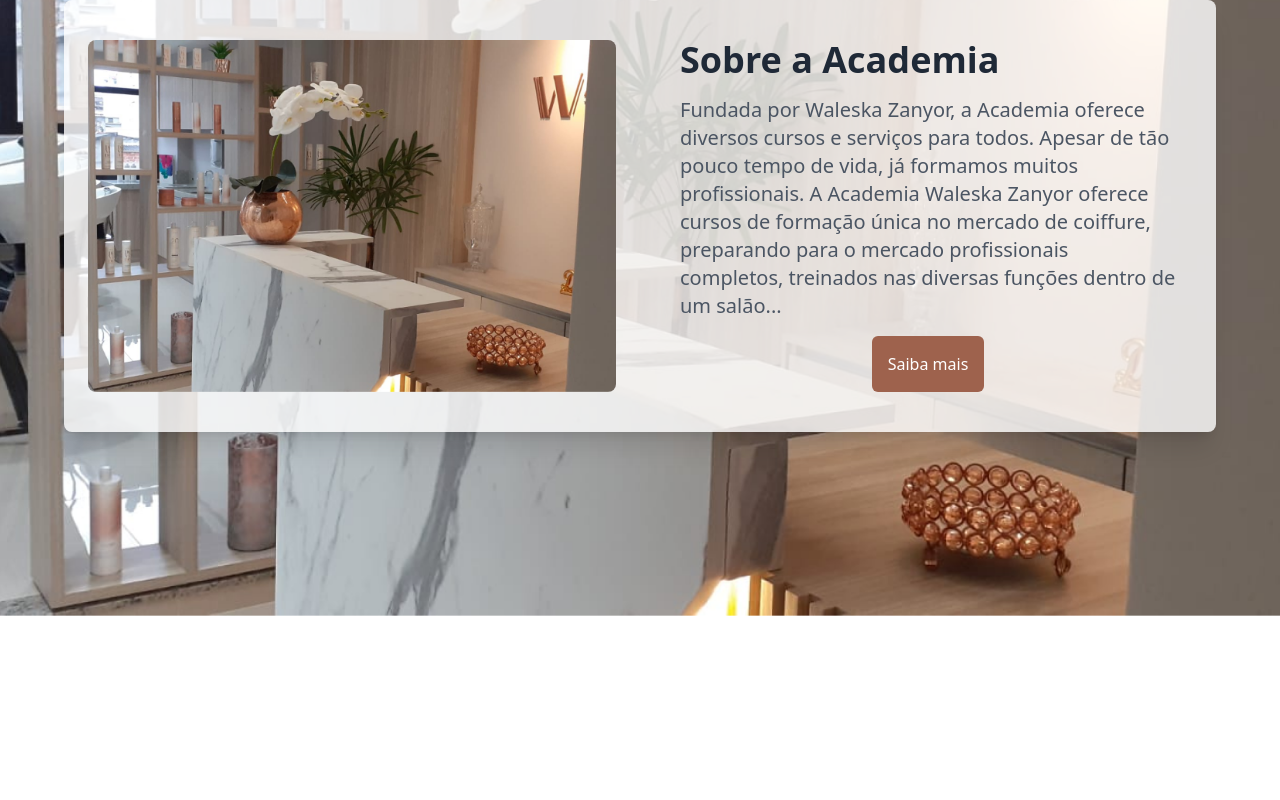
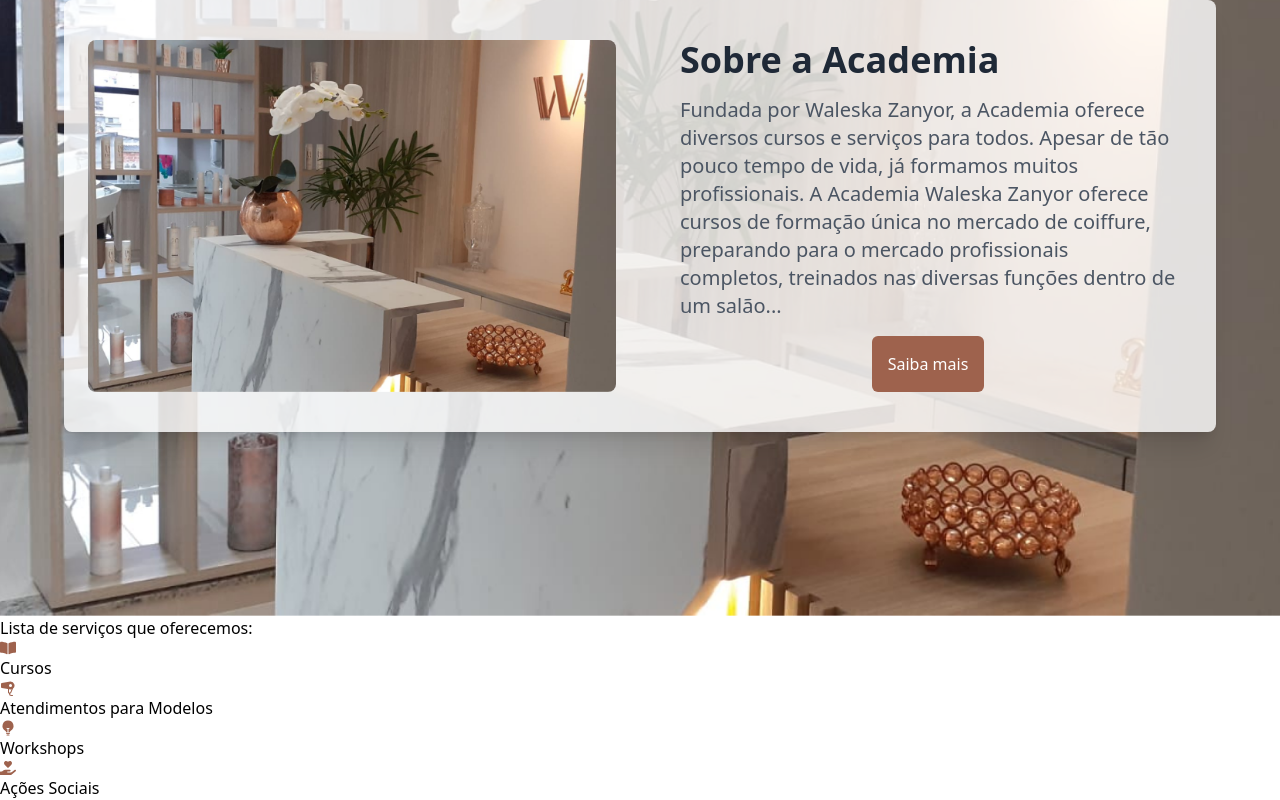
Before and after one commit to RiqueBruno/acad-w-z, a Next.js app: page / in a window 1280 px wide. Shown: the part 1088-1888 px from the top of the page. Before the commit the page ends 1704 px from the top, so only its background shows below. Built offline with nearby package versions, Linux system fonts and the light colour scheme.

Commit message:
refactor: page - adiciona componente ServiceList para exibir serviços na página inicial

```diff
--- a/src/app/page.tsx
+++ b/src/app/page.tsx
@@ -4,6 +4,8 @@ import About from '@/components/About';
 import CarouselComponent from '@/components/Carousel';
 import carouselData from '@/components/Carousel/data';
 import Ghost from '@/components/Ghost';
+import ServiceList from '@/components/ServiceList';
+import services from '@/components/ServiceList/data';
 
 export default function Home() {
   return (
@@ -14,6 +16,7 @@ export default function Home() {
       <Ghost />
       <CarouselComponent carouselItems={carouselData} />
       <About />
+      <ServiceList services={services} />
     </main>
   );
 }
```
